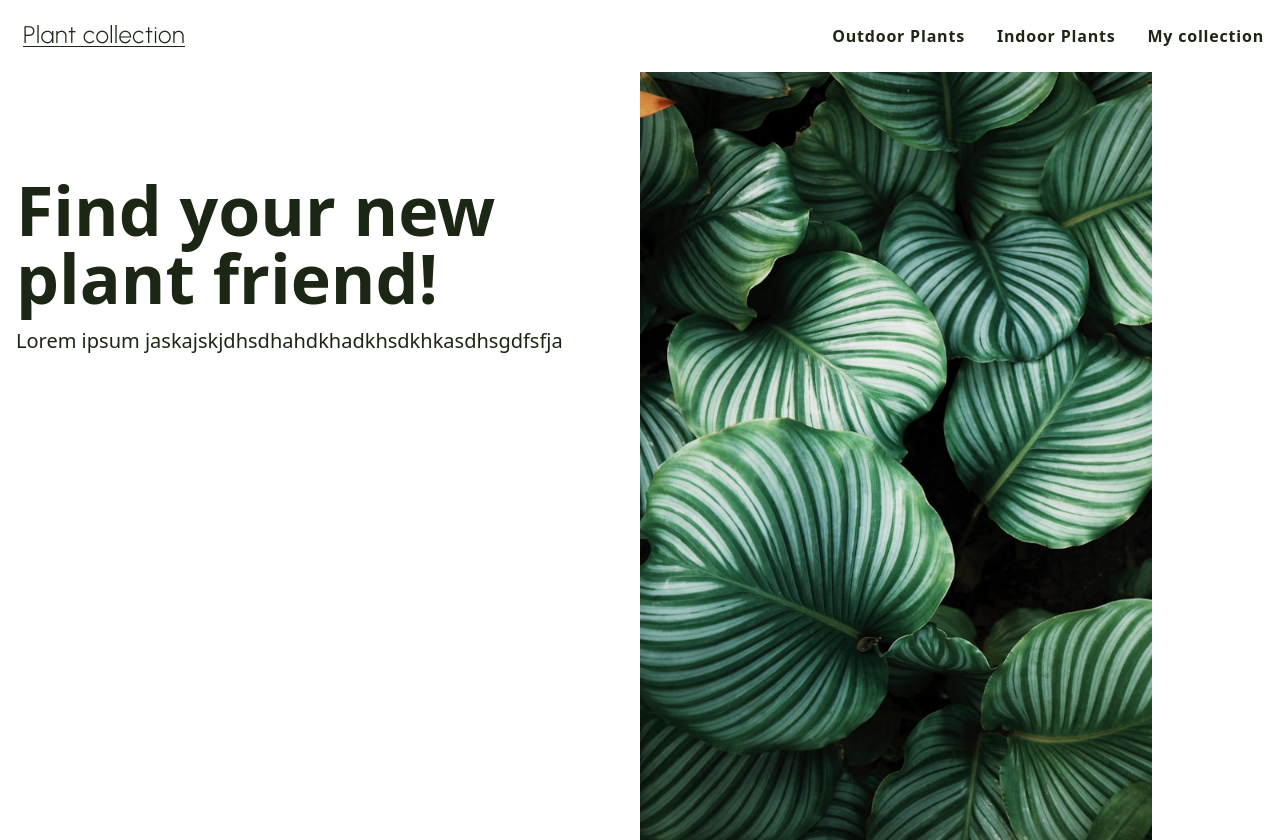
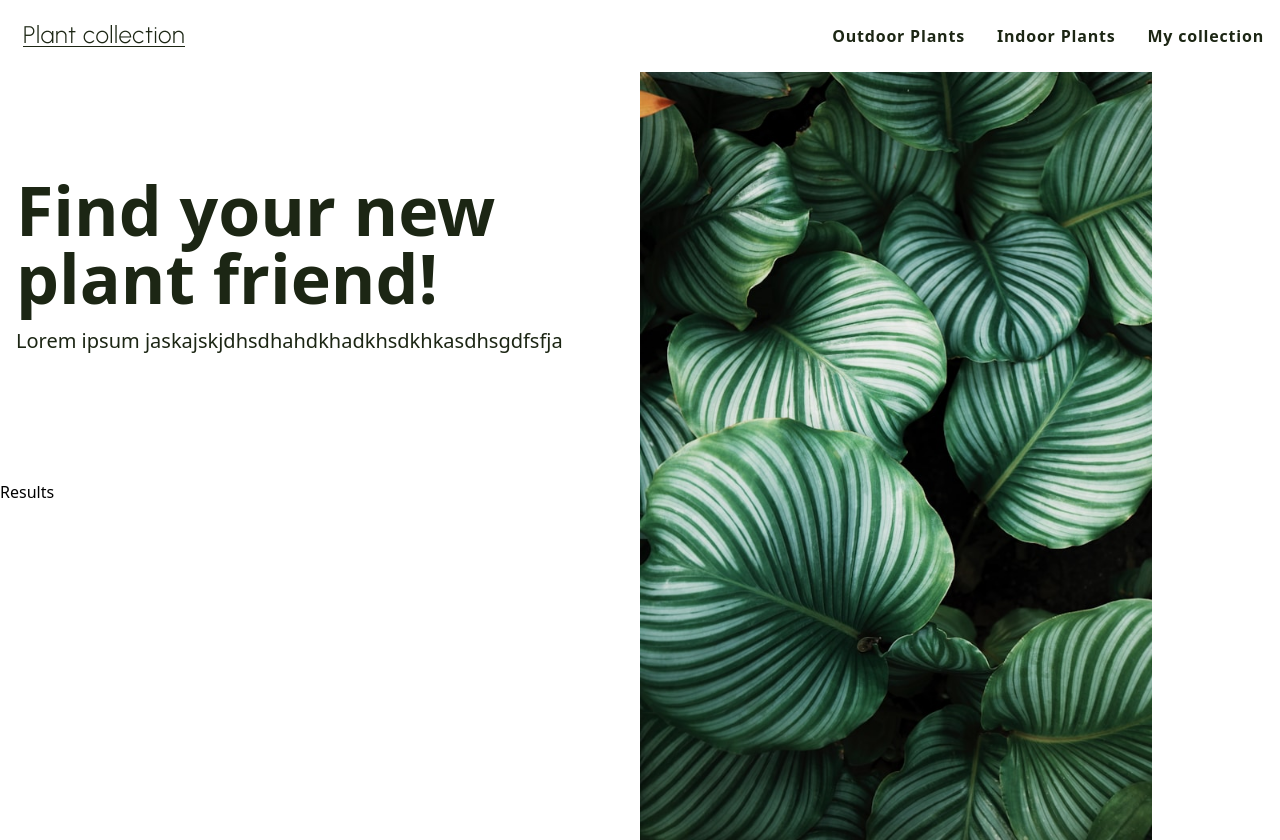
Before and after one commit to camila-stefano/plant-collection, a React (Vite) app: page / in a window 1280 px wide. Built offline with nearby package versions, Linux system fonts and the light colour scheme; no server answers.

Commit message:
add UseFetch component

```diff
--- a/src/App.jsx
+++ b/src/App.jsx
@@ -1,6 +1,7 @@
 import './App.css'
 import NavBar from './components/NavBar'
 import Hero from './components/Hero'
+import UseFetch from './components/useFetch'
 
 function App() {
 
@@ -8,6 +9,7 @@ function App() {
     <>
       <NavBar />
       <Hero />
+      <UseFetch />
     </>
   )
 }
--- /dev/null
+++ b/src/components/UseFetch.jsx
@@ -0,0 +1,34 @@
+import { useState, useEffect } from "react";
+
+const UseFetch = () => {
+    const [searchValue, setSearchValue] = useState([null]);
+    const [searchResults, setSearchResults] = useState([])
+    console.log(searchResults)
+
+    const url = 'https://trefle.io/api/v1/plants?token=ybWHDG7BnqrdAI9C3TDEULT_lWbDihFGM-QCPY7QKOU'
+
+    useEffect(() => {
+      const fetchData = async () => {
+        try {
+          const response = await fetch(url + searchValue)
+          const data = await response.json()
+          setSearchResults(data)
+        }
+        catch (error){
+          console.error(error)
+        }
+      }
+      fetchData()
+    }, [searchValue]);
+
+    return (
+        <div>
+          <input value={searchValue} type={'search'} onChange={(e) => setSearchValue(e.target.value)}
+          />
+          <div>
+            Results
+          </div>
+        </div>
+    );
+  };
+  export default UseFetch;
```
